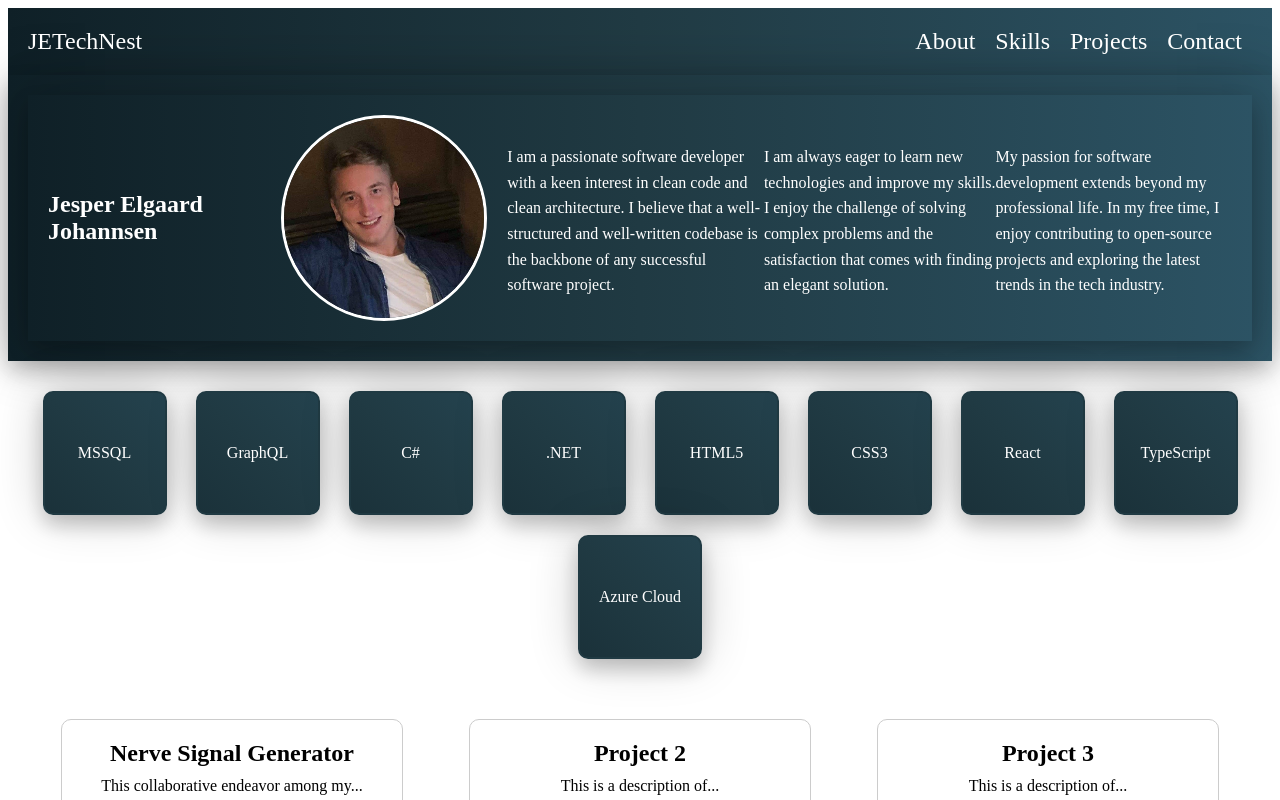
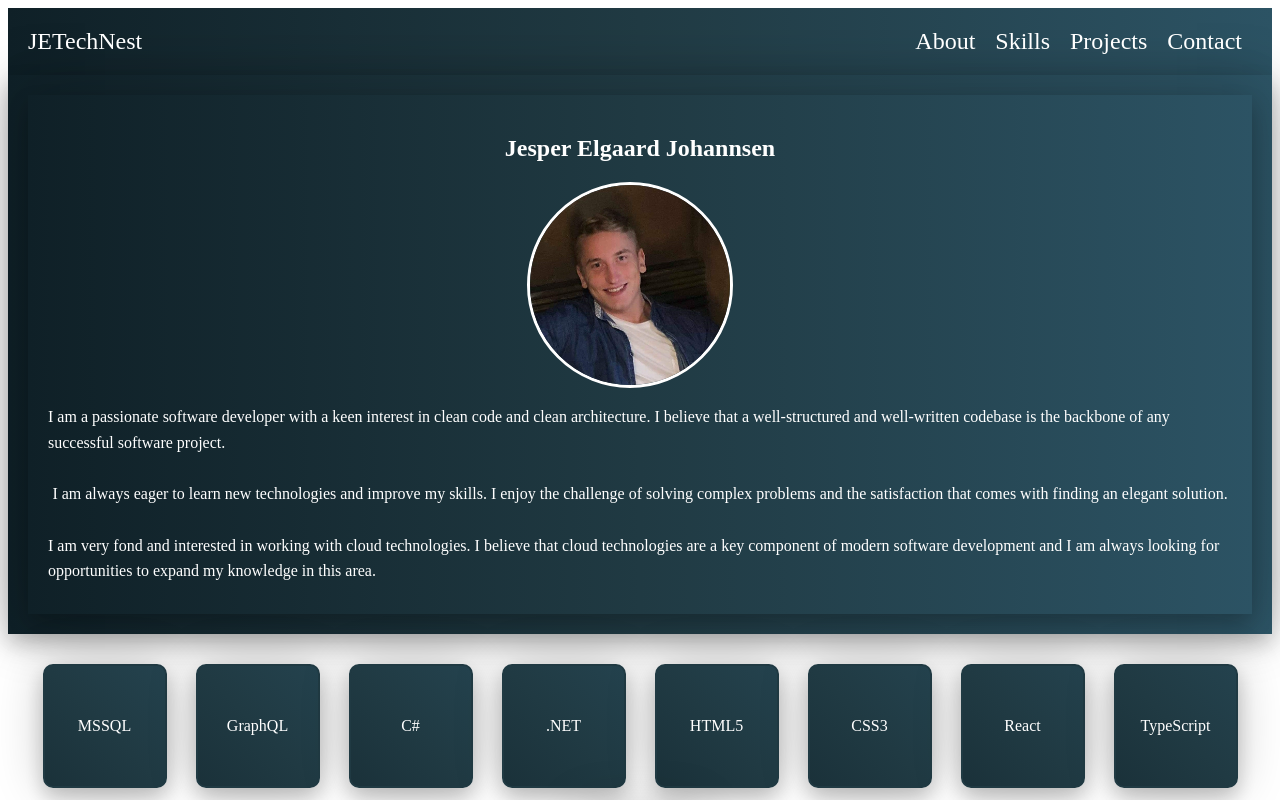
Before and after one commit to Jesperejohannsen/jetechnest, a React (Vite) app: page / in a window 1280 px wide. Shown: the top 800 px of the page. Built offline with nearby package versions, Linux system fonts and the light colour scheme; grey boxes are pictures that could not be loaded.

Commit message:
changing the design of aboutSection

```diff
--- a/src/components/about/About.css
+++ b/src/components/about/About.css
@@ -1,27 +1,44 @@
-/* About.css */
+@keyframes fadeIn {
+  from {
+    opacity: 0;
+  }
+  to {
+    opacity: 1;
+  }
+}
+
 .about {
   background: linear-gradient(to right, #0f2027, #203a43, #2c5364);
   color: #fff;
   padding: 20px;
   box-shadow: 0px 10px 20px rgba(0, 0, 0, 0.2), 0px 0px 50px rgba(0, 0, 0, 0.2);
   display: flex;
-  flex-direction: row;
+  flex-direction: column;
   align-items: center;
+}
+
+.about-container {
+  animation: fadeIn 2s ease-in-out;
 }
 
 .about h2 {
   margin-bottom: 20px;
-  flex: 100%;
+  order: 1;
+}
+
+.about img {
+  order: 2;
+  margin-right: 20px;
 }
 
 .about p {
   margin-bottom: 10px;
   line-height: 1.6;
+  order: 3;
 }
 
 .profile-image {
   border-radius: 50%;
-  margin-right: 20px;
   border: 3px solid #fff;
   width: 100%;
   max-width: 200px;
@@ -35,7 +52,7 @@
     align-items: center;
   }
 
-  .profile-image {
+  .about img {
     margin-right: 0;
     margin-bottom: 20px;
   }
--- a/src/components/about/About.tsx
+++ b/src/components/about/About.tsx
@@ -1,5 +1,5 @@
 import "./About.css";
-import profileImage from "../../assets/profilePicture.jpg"; // Import the image
+import profileImage from "../../assets/profilePicture.jpg";
 
 const About = () => {
   return (
@@ -12,7 +12,6 @@ const About = () => {
             alt="Profile"
             className="profile-image"
           />{" "}
-          {/* Use the image */}
           <p>
             I am a passionate software developer with a keen interest in clean
             code and clean architecture. I believe that a well-structured and
@@ -25,9 +24,7 @@ const About = () => {
             that comes with finding an elegant solution.
           </p>
           <p>
-            My passion for software development extends beyond my professional
-            life. In my free time, I enjoy contributing to open-source projects
-            and exploring the latest trends in the tech industry.
+          I am very fond and interested in working with cloud technologies. I believe that cloud technologies are a key component of modern software development and I am always looking for opportunities to expand my knowledge in this area.
           </p>
         </section>
       </div>
```
